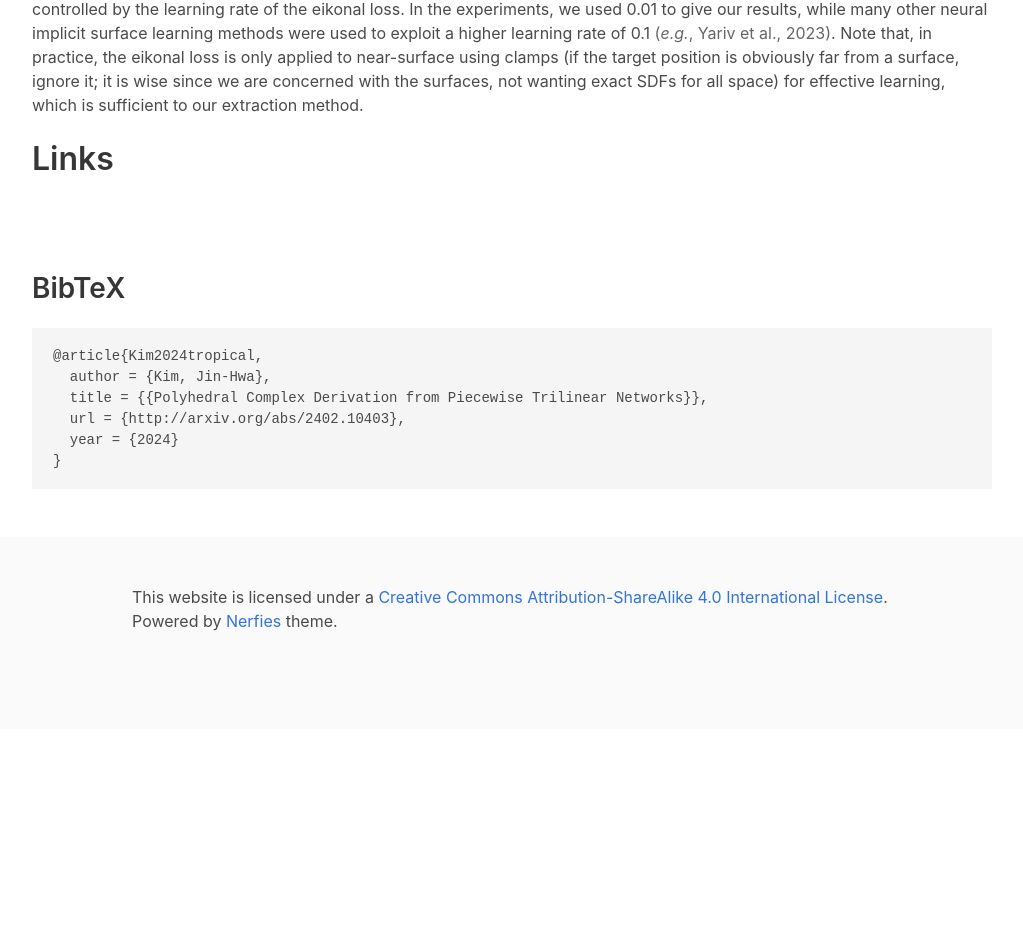
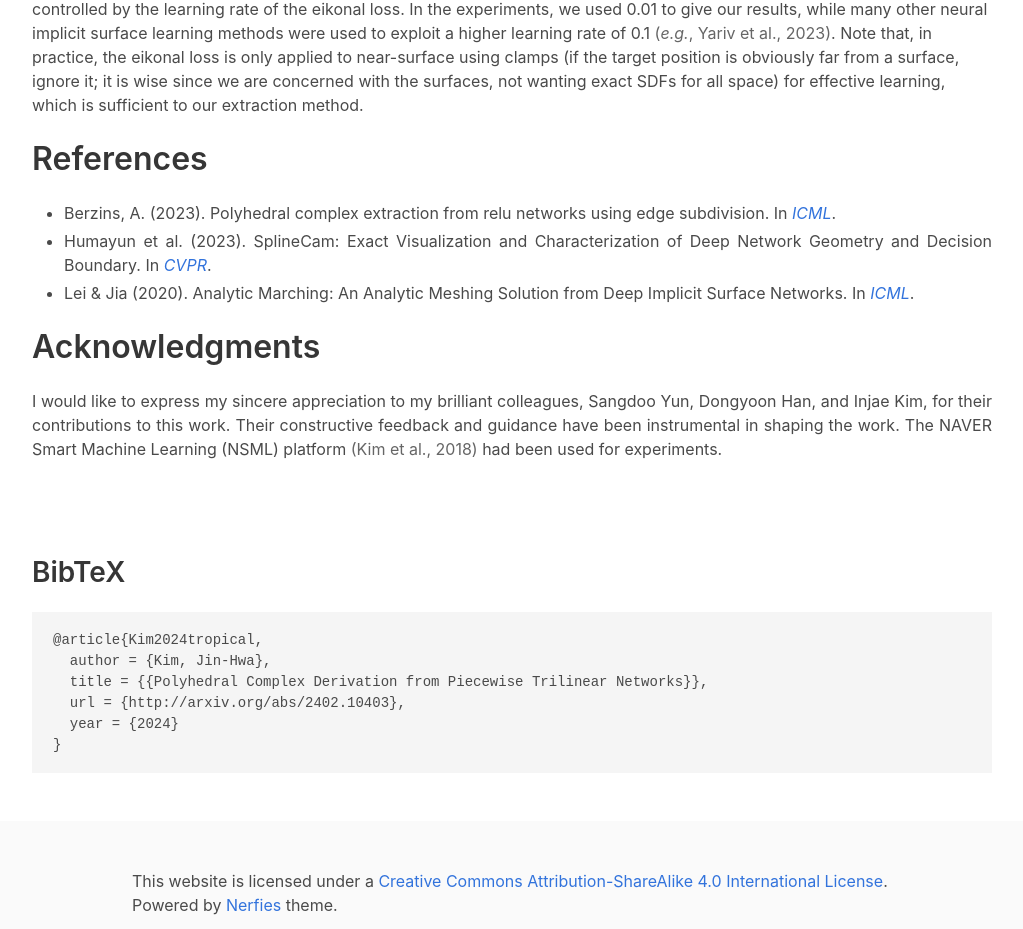
Before and after one commit to naver-ai/tropical-nerf, a website built with Vite: page src/index.html in a window 1280 px wide. Shown: the part 3590-4519 px from the top of the page, without its empty margins (128-1151 px from the left). Before the commit the page ends 4319 px from the top, so only its background shows below. Built offline with nearby package versions, Linux system fonts and the light colour scheme; animation ran at ten frames a second; some icons are missing; a web font is replaced by a local one.

Commit message:
Update References and Acks

```diff
--- a/src/index.html
+++ b/src/index.html
@@ -376,29 +376,35 @@
     <!-- Concurrent Work. -->
     <div class="columns is-centered">
       <div class="column is-full-width">
-        <h2 class="title is-3">Links</h2>
+        <h2 class="title is-3">References</h2>
+        <div class="content has-text-justified">
+          <ul>
+            <li>
+              Berzins, A. (2023). Polyhedral complex extraction from relu networks using edge subdivision. In <i><a href="https://proceedings.mlr.press/v202/berzins23a.html">ICML</a></i>.
+            </li>
+            <li>
+              Humayun et al. (2023). SplineCam: Exact Visualization and Characterization of Deep Network Geometry and Decision Boundary. In <i><a href="https://imtiazhumayun.github.io/splinecam/">CVPR</a></i>.
+            </li>
+            <li>
+              Lei & Jia (2020). Analytic Marching: An Analytic Meshing Solution from Deep Implicit Surface Networks. In <i><a href="https://proceedings.mlr.press/v119/lei20a.html">ICML</a></i>.
+          </ul>
+        </div>
+      </div>
+    </div>
+    <!--/ Concurrent Work. -->
 
-        <!-- <div class="content has-text-justified">
+    <!-- Acknowledgments -->
+    <div class="columns is-centered">
+      <div class="column is-full-width">
+        <h2 class="title is-3">Acknowledgments</h2>
+        <div class="content has-text-justified">
           <p>
-            There's a lot of excellent work that was introduced around the same time as ours.
-          </p>
-          <p>
-            <a href="https://arxiv.org/abs/2104.09125">Progressive Encoding for Neural Optimization</a> introduces an idea similar to our windowed position encoding for coarse-to-fine optimization.
-          </p>
-          <p>
-            <a href="https://www.albertpumarola.com/research/D-NeRF/index.html">D-NeRF</a> and <a href="https://gvv.mpi-inf.mpg.de/projects/nonrigid_nerf/">NR-NeRF</a>
-            both use deformation fields to model non-rigid scenes.
-          </p>
-          <p>
-            Some works model videos with a NeRF by directly modulating the density, such as <a href="https://video-nerf.github.io/">Video-NeRF</a>, <a href="https://www.cs.cornell.edu/~zl548/NSFF/">NSFF</a>, and <a href="https://neural-3d-video.github.io/">DyNeRF</a>
-          </p>
-          <p>
-            There are probably many more by the time you are reading this. Check out <a href="https://dellaert.github.io/NeRF/">Frank Dellart's survey on recent NeRF papers</a>, and <a href="https://github.com/yenchenlin/awesome-NeRF">Yen-Chen Lin's curated list of NeRF papers</a>.
+            I would like to express my sincere appreciation to my brilliant colleagues, Sangdoo Yun, Dongyoon Han, and Injae Kim, for their contributions to this work. Their constructive feedback and guidance have been instrumental in shaping the work. The NAVER Smart Machine Learning (NSML) platform <span class="reference">(Kim et al., 2018)</span> had been used for experiments.
           </p>
         </div>
-      </div> -->
+      </div>
     </div>
-    <!--/ Concurrent Work. -->
+    <!--/ Acknowledgements -->
 
   </div>
 </section>
```
